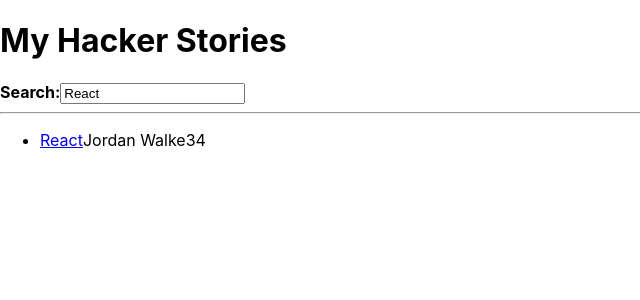
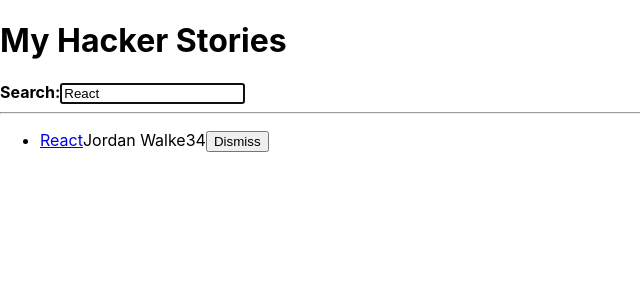
Before and after one commit to Huydoduc/Hacker-stories, a React (Create React App) app: page / in a window 1280 px wide. Shown: the top 300 px of the page, without its empty margins (0-640 px from the left). Built offline with nearby package versions, Linux system fonts and the light colour scheme.

Commit message:
inline handler in jsx

```diff
--- a/src/App.js
+++ b/src/App.js
@@ -14,7 +14,7 @@
 };
 
 function App() {
-  const stories = [
+  const initialStories = [
     {
       title: "React",
       url: "https://reactjs.org/",
@@ -35,13 +35,21 @@
 
   const [searchTerm, setSearchTerm] = useSemiPersistentState("search", "React");
 
+  const [stories, setStories] = React.useState(initialStories);
+
   const handleSearch = (event) => {
     setSearchTerm(event.target.value);
   };
+  const searchedStories = stories.filter((story) =>
+    story.title.toLowerCase().includes(searchTerm.toLowerCase())
+  );
 
-  const searchedStories = stories.filter((story) => {
-    return story.title.toLowerCase().includes(searchTerm.toLowerCase());
-  });
+  const handleRemoveStory = (item) => {
+    const newStories = stories.filter(
+      (story) => item.objectID !== story.objectID
+    );
+    setStories(newStories);
+  };
 
   return (
     <div>
@@ -51,38 +59,50 @@
         label="Search"
         value={searchTerm}
         onInputChange={handleSearch}
+        isFocused
       >
         <strong>Search:</strong>
       </InputWithLabel>
 
       <hr></hr>
-      <List list={searchedStories} />
+      <List list={searchedStories} onRemoveItem={handleRemoveStory} />
     </div>
   );
 }
 
 // List component
 
-const List = ({ list }) => {
+const List = ({ list, onRemoveItem }) => {
   return (
     <ul>
       {list.map((item) => {
-        return <Item key={item.objectID} item={item}></Item>;
+        return (
+          <Item
+            key={item.objectID}
+            item={item}
+            onRemoveItem={onRemoveItem}
+          ></Item>
+        );
       })}
     </ul>
   );
 };
 
-const Item = ({ item: { title, url, author, num_comments, points } }) => {
+const Item = ({ item, onRemoveItem }) => {
   return (
     <li>
       <span>
         {" "}
-        <a href={url}>{title}</a>
+        <a href={item.url}>{item.title}</a>
       </span>
-      <span>{author}</span>
-      <span>{num_comments}</span>
-      <span>{points}</span>
+      <span>{item.author}</span>
+      <span>{item.num_comments}</span>
+      <span>{item.points}</span>
+      <span>
+        <button type="button" onClick={() => onRemoveItem(item)}>
+          Dismiss
+        </button>
+      </span>
     </li>
   );
 };
@@ -95,11 +115,25 @@
   value,
   onInputChange,
   children,
+  isFocused,
 }) => {
+  const inputRef = React.useRef();
+  React.useEffect(() => {
+    if (isFocused && inputRef.current) {
+      inputRef.current.focus();
+    }
+  }, [isFocused]);
+
   return (
     <>
       <label htmlFor={id}>{children}</label>
-      <input id={id} type={type} value={value} onChange={onInputChange}></input>
+      <input
+        ref={inputRef}
+        id={id}
+        type={type}
+        value={value}
+        onChange={onInputChange}
+      ></input>
     </>
   );
 };
```
